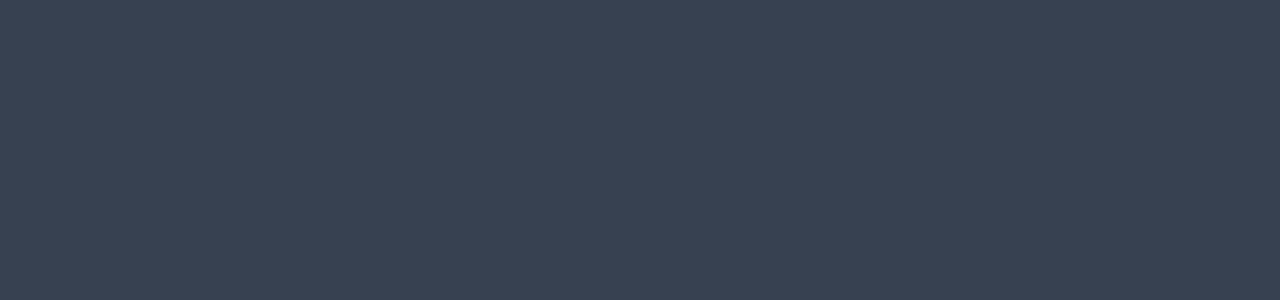
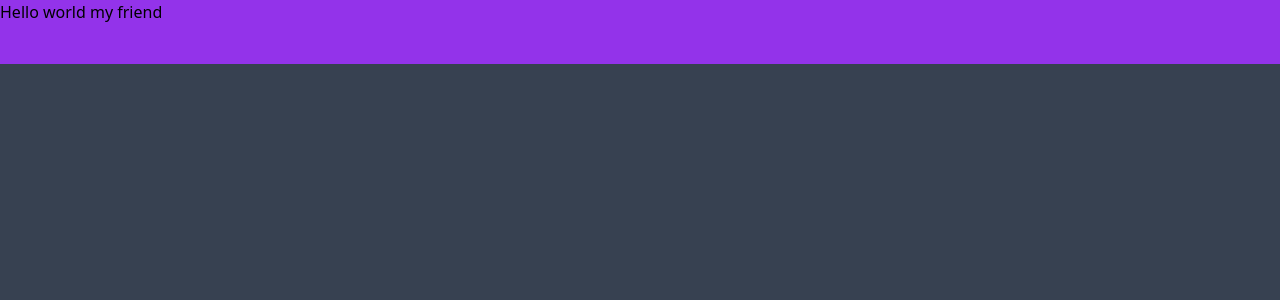
Before and after one commit to KGeo123/online-shop, a React (Create React App) app in the folder client/: page /login in a window 1280 px wide. Before the commit this address had no page. Shown: the top 300 px of the page. Built offline with nearby package versions, Linux system fonts and the light colour scheme; what twin.macro would draw is missing.

Commit message:
created <Layout /> layout component

```diff
--- a/client/src/App.tsx
+++ b/client/src/App.tsx
@@ -1,15 +1,23 @@
 import LoginPage from './pages/login/LoginPage';
 import SignUpPage from './pages/sign-up/SignUpPage';
 import { Route, Routes } from 'react-router';
+import Layout from './layouts/Layout/layout';
 
 function App() {
   return (
-    <div className="bg-gray-700 h-screen w-screen pt-24">
-      <Routes>
-        <Route path="/" element={<LoginPage />} />
-        <Route path="/sign-up" element={<SignUpPage />} />
-      </Routes>
-    </div>
+    <Layout
+      header={
+        <div>
+          <p>Hello world my friend</p>
+        </div>
+      }
+      main={
+        <Routes>
+          <Route path="/" element={<LoginPage />} />
+          <Route path="/sign-up" element={<SignUpPage />} />
+        </Routes>
+      }
+    />
   );
 }
 
--- /dev/null
+++ b/client/src/layouts/Layout/layout.tsx
@@ -0,0 +1,18 @@
+import React from 'react';
+
+interface Props {
+  header?: React.ReactNode;
+  main: React.ReactNode;
+  aside?: React.ReactNode;
+}
+
+const Layout: React.FC<Props> = ({ header, main, aside }) => {
+  return (
+    <div className="bg-gray-700 h-screen w-screen flex  flex-col ">
+      <header className="bg-purple-600 h-16">{header}</header>
+      <main className="mt-8 overflow-y-auto">{main}</main>
+    </div>
+  );
+};
+
+export default Layout;
```
